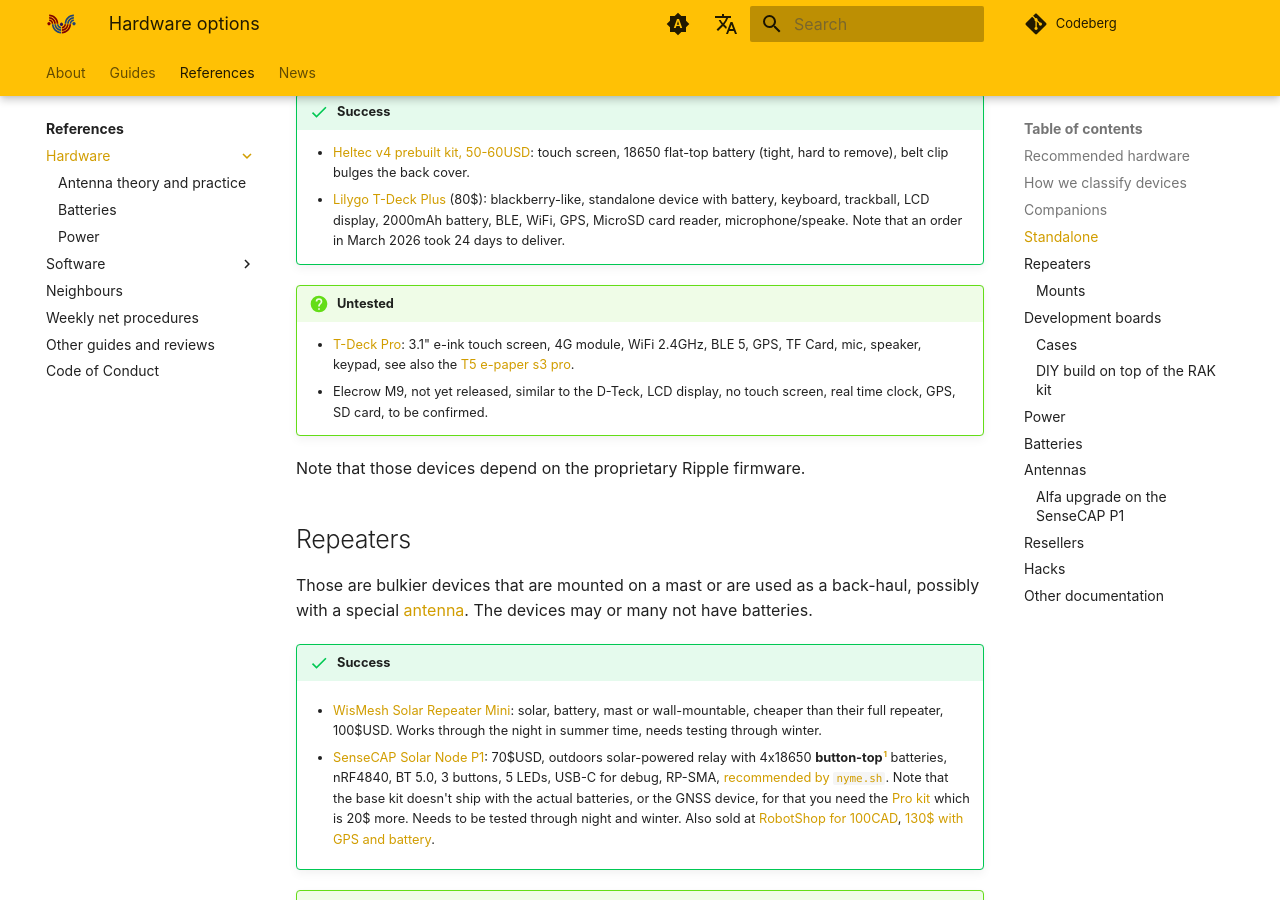
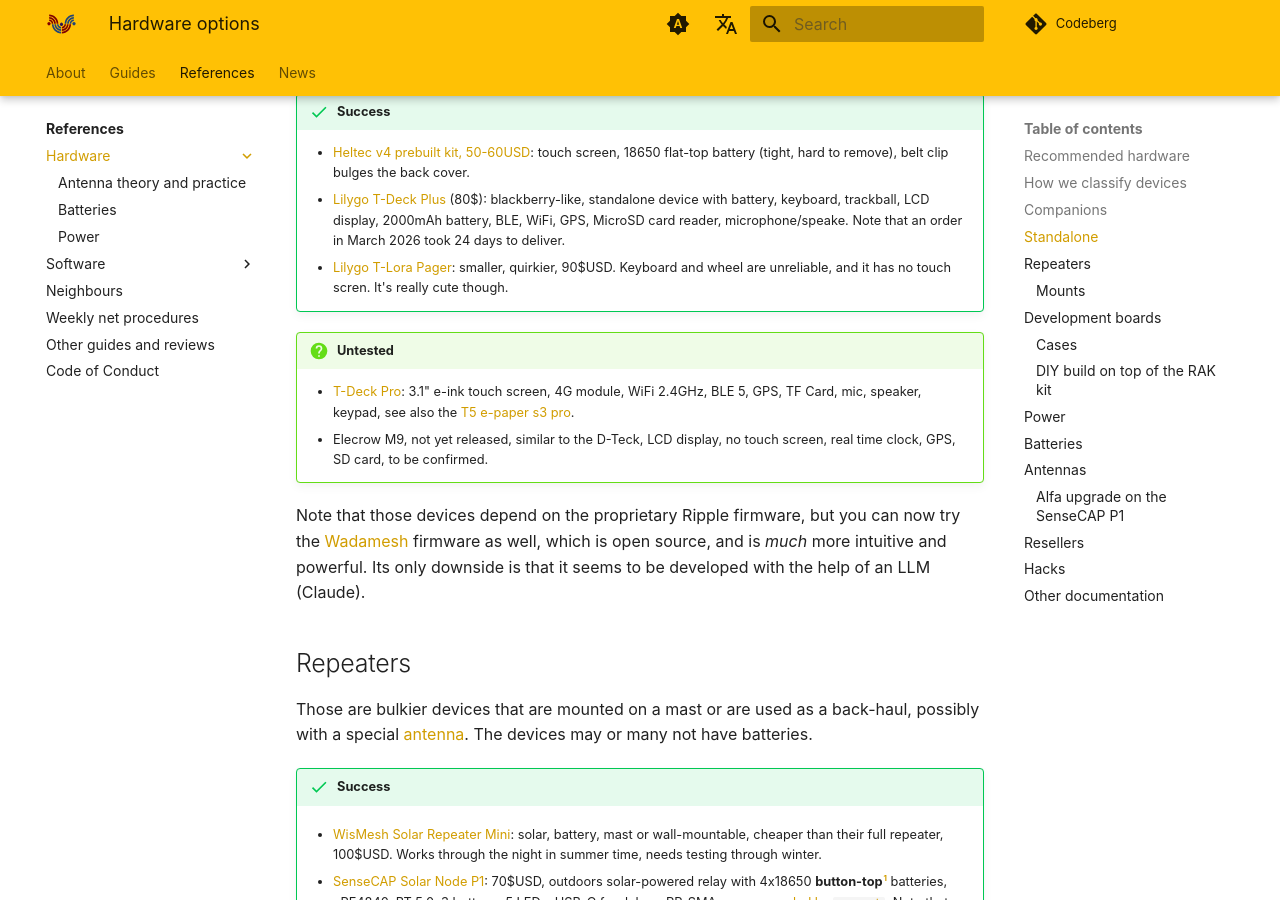
Before and after one commit to ReseauLibre/lora.reseaulibre.ca, an MkDocs documentation site: the page built from docs/references/hardware/index.md, in a window 1280 px wide and 900 px high, scrolled down 4255 px. Built offline with MkDocs 1.6.1 and Material for MkDocs 9.7.7, drawn with Linux system fonts in a browser that asks for light colours; plug-ins that fetch from the network failed and are left out; comment, search, counter and statistics services are not loaded.

Commit message:
add t-lora

```diff
--- a/docs/references/hardware/index.md
+++ b/docs/references/hardware/index.md
@@ -226,6 +226,9 @@
       with battery, keyboard, trackball, LCD display, 2000mAh battery,
       BLE, WiFi, GPS, MicroSD card reader, microphone/speake. Note that
       an order in March 2026 took 24 days to deliver.
+    - [Lilygo T-Lora Pager](https://lilygo.cc/products/t-lora-pager):
+      smaller, quirkier, 90$USD. Keyboard and wheel are unreliable,
+      and it has no touch scren. It's really cute though.
 
 !!! question "Untested"
 
@@ -235,7 +238,10 @@
     - Elecrow M9, not yet released, similar to the D-Teck, LCD
       display, no touch screen, real time clock, GPS, SD card, to be confirmed.
 
-Note that those devices depend on the proprietary Ripple firmware.
+Note that those devices depend on the proprietary Ripple firmware, but
+you can now try the [Wadamesh](https://wadamesh.com/) firmware as well, which is open
+source, and is *much* more intuitive and powerful. Its only downside
+is that it seems to be developed with the help of an LLM (Claude).
 
 ## Repeaters
 
```
